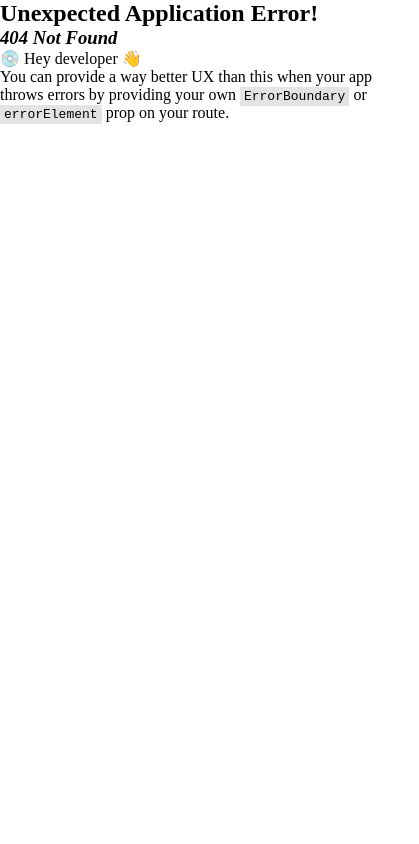
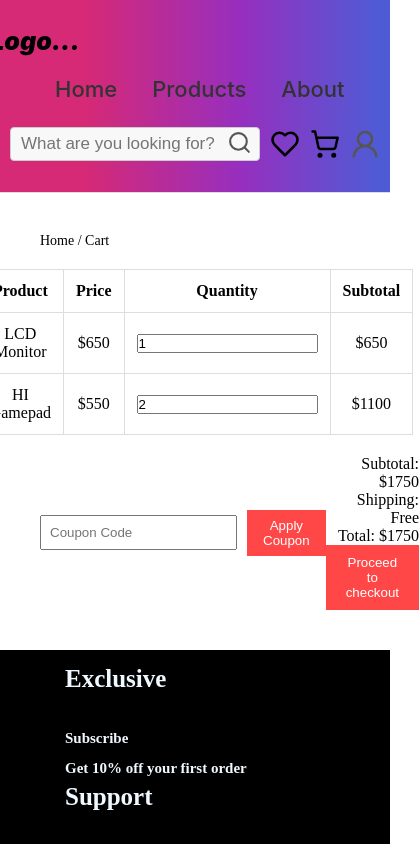
Before and after one commit to nthuwng/FE-WebBanHang, a React (Vite) app: page /carts in a window 390 px wide. Before the commit this address had no page. Shown: the top 844 px of the page, 419 px wide, since content can reach past the window. Built offline with nearby package versions, Linux system fonts and the light colour scheme.

Commit message:
phuc lam carts

```diff
--- a/src/App.jsx
+++ b/src/App.jsx
@@ -6,7 +6,9 @@ function App() {
   return (
     <>
       <HeaderComponent />
-      <Outlet />
+      <div className="content-outlet">
+        <Outlet />
+      </div>
       <FooterComponent />
     </>
   );
--- a/src/components/layout/FooterComponent/FooterComponent.css
+++ b/src/components/layout/FooterComponent/FooterComponent.css
@@ -5,6 +5,7 @@
   background-color: #000000;
   line-height: normal;
   font-weight: bold;
+  margin-top: auto;
 }
 
 .footer-column {
@@ -62,26 +63,3 @@
   margin-top: 30px;
   line-height: 2;
 }
-/* .footer-p {
-  color: aliceblue;
-  display: flex;
-}
-
-.footer-column-1 {
-  color: aliceblue;
-}
-
-.footer-column-2 {
-  margin-left: 300px;
-  margin-top: -90px;
-}
-
-.footer-column-3 {
-  margin-left: 600px;
-  margin-top: -90px;
-}
-
-.footer-column-4 {
-  margin-left: 900px;
-  margin-top: -140px;
-}*/
--- a/src/components/layout/HeaderComponent/HeaderComponent.css
+++ b/src/components/layout/HeaderComponent/HeaderComponent.css
@@ -7,8 +7,7 @@
   border-bottom: 1px solid #ddd;
   font-family: Arial, sans-serif;
   height: 50px;
-
-  /* max-width: 1280px; */
+  width: 90%;
   margin: 0 auto;
   padding: 5rem;
   text-align: center;
@@ -122,11 +121,53 @@
 .icon:hover {
   color: black;
 }
-.nav-container-login{
+.nav-container-login {
   margin-left: 200px;
 }
 
 /* Responsive Mobile  */
 @media screen and (max-width: 768px) {
+  .header {
+    display: flex;
+    background: linear-gradient(
+      to right,
+      #d62976 22%,
+      #962fbf 62%,
+      #4f5bd5 97%
+    );
+    height: 50px;
+    width: 100%;
+    /* max-width: 1280px; */
+    margin: 0 auto;
+    padding: 6rem;
+    flex-direction: column;
+  }
 
+  .logo {
+    color: black;
+    margin-left: -320px;
+    margin-top: -70px;
+    font-family: "inter", sans-serif;
+    font-style: italic;
+    font-weight: 900;
+  }
+
+  .nav-container-login {
+    margin-top: 20px;
+    margin-left: -80px;
+    font-family: "inter", sans-serif;
+  }
+
+  .nav-links {
+    display: flex;
+    justify-content: space-between;
+    align-items: center;
+    width: 200px;
+    font-size: 22px;
+  }
+
+  .search-icons {
+    margin-top: 25px;
+    gap: 10px;
+  }
 }
--- a/src/components/layout/HeaderComponent/HeaderComponent.jsx
+++ b/src/components/layout/HeaderComponent/HeaderComponent.jsx
@@ -58,7 +58,9 @@ const HeaderComponent = () => {
         </div>
         <Heart size={30} className="icon" />
         <Tooltip title="Giỏ hàng">
-          <ShoppingCart size={30} className="icon" style={{cursor: "pointer"}}/>
+          <ShoppingCart size={30} className="icon" style={{cursor: "pointer"}} onClick={()=>{
+            navigate("/carts");
+          }}/>
         </Tooltip>
 
         {/* Nếu đăng nhập, hiển thị icon Logout */}
--- /dev/null
+++ b/src/pages/CartPage/CartPage.css
@@ -0,0 +1,69 @@
+.cart-page {
+    padding: 20px;
+    margin: 20px;
+  }
+
+  .cart-page-breadcrumb {
+    font-size: 14px;
+    margin-bottom: 20px;
+  }
+
+  .cart-page-breadcrumb a {
+    color: #000;
+    text-decoration: none;
+  }
+
+  .cart-page-items {
+    margin-bottom: 20px;
+    display: flex;
+    justify-content: center;
+
+  }
+
+  .cart-page-items table {
+    width: 80%;
+    border-collapse: collapse;
+  }
+
+  .cart-page-items th, .cart-page-items td {
+    padding: 12px;
+    border: 1px solid #ddd;
+    text-align: center;
+  }
+
+  .cart-summary {
+    display: flex;
+    justify-content: space-between;
+  }
+
+  .coupon-section {
+    flex: 1;
+    display: flex;
+    align-items: center;
+  }
+
+  .coupon-section input {
+    padding: 8px;
+    margin-right: 10px;
+  }
+
+  .apply-coupon {
+    background-color: #ff4747;
+    color: #fff;
+    padding: 8px 16px;
+    border: none;
+    cursor: pointer;
+  }
+
+  .total {
+    flex: 1;
+    text-align: right;
+  }
+
+  .checkout-button {
+    background-color: #ff4747;
+    color: #fff;
+    padding: 10px 20px;
+    border: none;
+    cursor: pointer;
+  }
--- /dev/null
+++ b/src/pages/CartPage/CartPage.jsx
@@ -0,0 +1,70 @@
+import { Link } from "react-router-dom";
+import { useState } from "react";
+import  "./CartPage.css";
+
+const CartPage = () => {
+  const [cart, setCart] = useState([
+    { id: 1, name: "LCD Monitor", price: 650, quantity: 1 },
+    { id: 2, name: "HI Gamepad", price: 550, quantity: 2 },
+  ]);
+
+  const updateQuantity = (id, quantity) => {
+    const updatedCart = cart.map(item =>
+      item.id === id ? { ...item, quantity } : item
+    );
+    setCart(updatedCart);
+  };
+
+  const subtotal = cart.reduce((total, item) => total + item.price * item.quantity, 0);
+
+  return (
+    <div className="cart-page">
+      <div className="cart-page-breadcrumb">
+        <Link to="/">Home</Link> / <Link to="/carts">Cart</Link>
+      </div>
+      <div className="cart-page-items">
+        <table>
+          <thead>
+            <tr>
+              <th>Product</th>
+              <th>Price</th>
+              <th>Quantity</th>
+              <th>Subtotal</th>
+            </tr>
+          </thead>
+          <tbody>
+            {cart.map(item => (
+              <tr key={item.id}>
+                <td>{item.name}</td>
+                <td>${item.price}</td>
+                <td>
+                  <input
+                    type="number"
+                    value={item.quantity}
+                    onChange={(e) => updateQuantity(item.id, parseInt(e.target.value))}
+                    min="1"
+                  />
+                </td>
+                <td>${item.price * item.quantity}</td>
+              </tr>
+            ))}
+          </tbody>
+        </table>
+      </div>
+      <div className="cart-summary">
+        <div className="coupon-section">
+          <input type="text" placeholder="Coupon Code" />
+          <button className="apply-coupon">Apply Coupon</button>
+        </div>
+        <div className="total">
+          <p>Subtotal: ${subtotal}</p>
+          <p>Shipping: Free</p>
+          <p>Total: ${subtotal}</p>
+          <button className="checkout-button">Proceed to checkout</button>
+        </div>
+      </div>
+    </div>
+  );
+};
+
+export default CartPage;
--- a/src/routers/routes.jsx
+++ b/src/routers/routes.jsx
@@ -3,6 +3,8 @@ import App from "../App.jsx";
 import ProductPage from "../pages/ProductPage/ProductPage.jsx";
 import HomePage from "../pages/HomePage/HomePage.jsx";
 import LoginPage from "../pages/LoginPage/LoginPage.jsx";
+import CartPage from "../pages/CartPage/CartPage.jsx";
+
 
 const router = createBrowserRouter([
   {
@@ -17,6 +19,10 @@ const router = createBrowserRouter([
         path: "/products",
         element: <ProductPage />,
       },
+      {
+        path: "/carts",
+        element: <CartPage />,
+      },
     ],
   },
   {
--- a/src/styles/global.css
+++ b/src/styles/global.css
@@ -4,3 +4,21 @@
   padding: 0;
   box-sizing: border-box;
 }
+.content-outlet{
+  flex-grow: 1;
+}
+
+html, body {
+  height: 100%;
+  margin: 0;
+}
+
+#root{
+  display: flex;
+  flex-direction: column;
+  min-height: 100%;
+}
+
+.footer{
+  margin-top: auto;
+}
```
Also changed, not shown: src/components/layout/FooterComponent/FooterComponent.jsx (+55 -54 lines).
